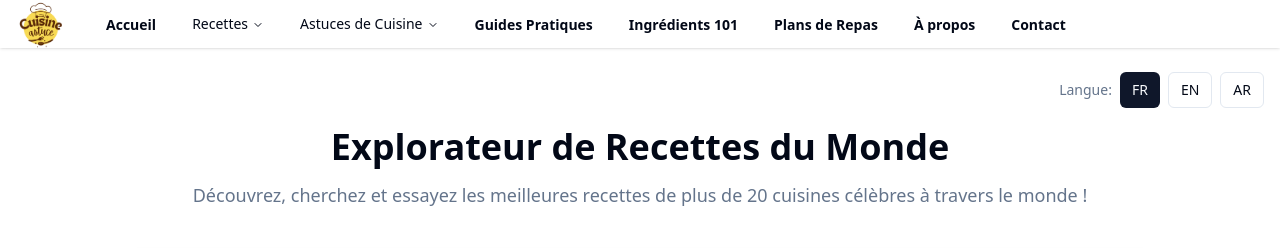
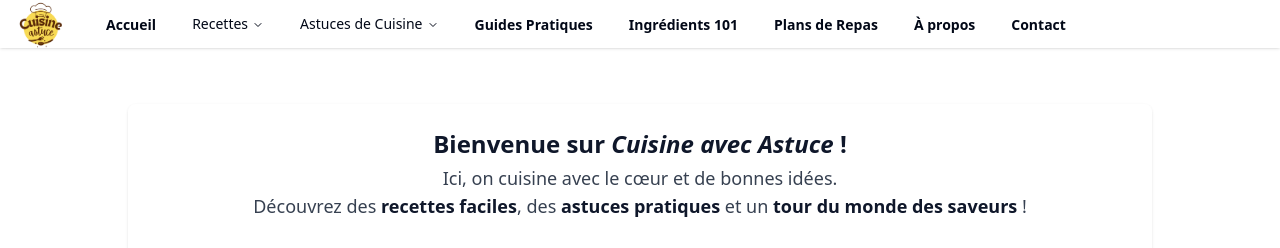
Before and after one commit to dimajadid1000/global-flavor-explorer, a React (Vite) app: page / in a window 1280 px wide. Shown: the top 248 px of the page. Built offline with nearby package versions, Linux system fonts and the light colour scheme.

Commit message:
Remove language switcher and intro text
Removed the language switcher and the intro text from the home page.

```diff
--- a/src/pages/Index.tsx
+++ b/src/pages/Index.tsx
@@ -2,7 +2,6 @@ import React, { useState, useMemo } from "react";
 import { recipes, Recipe, Cuisine } from "../data/recipes";
 import RecipeCard from "../components/RecipeCard";
 import FilterBar from "../components/FilterBar";
-import LanguageSwitcher from "../components/LanguageSwitcher";
 import { useLanguage } from "../contexts/LanguageContext";
 import { Link, useNavigate } from "react-router-dom";
 import { Badge } from "@/components/ui/badge";
@@ -78,13 +77,7 @@ export default function Index() {
   return (
     <div className={`min-h-screen w-full bg-background flex flex-col ${isArabic ? "font-arabic" : ""}`} dir={isArabic ? "rtl" : "ltr"}>
       <header className="w-full max-w-7xl mx-auto py-6 mb-2 px-4 flex flex-col items-center gap-2">
-        <div className="w-full flex justify-end pb-2">
-          <LanguageSwitcher />
-        </div>
-        <h1 className="text-4xl font-bold leading-tight mb-1 text-center">{t("siteTitle")}</h1>
-        <p className="text-lg text-muted-foreground mb-2 text-center">
-          <span className="font-medium">{t("subtitle")}</span>
-        </p>
+
       </header>
       {/* Section d’intro + filtres rapides + mise en avant */}
       <section className="w-full bg-white/80 shadow rounded-lg mb-8 px-4 py-6 mx-auto max-w-5xl animate-fade-in flex flex-col gap-5">
```
